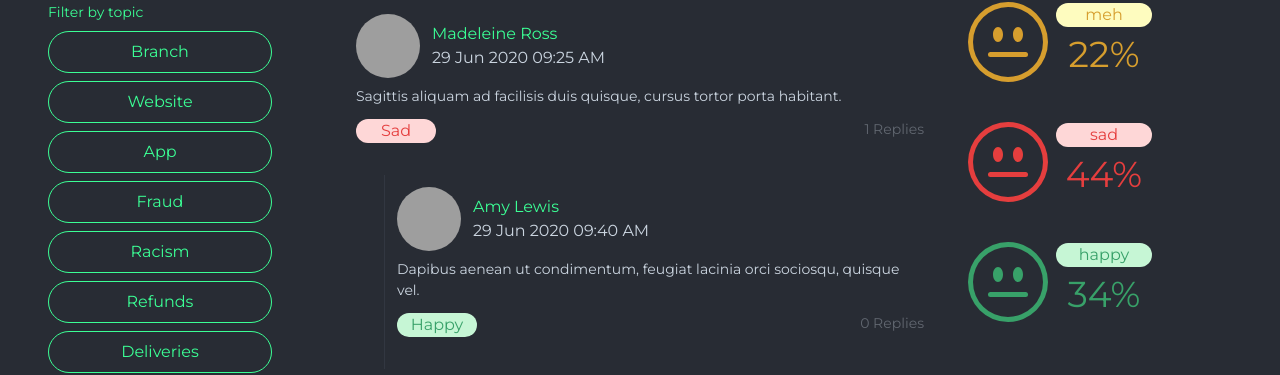
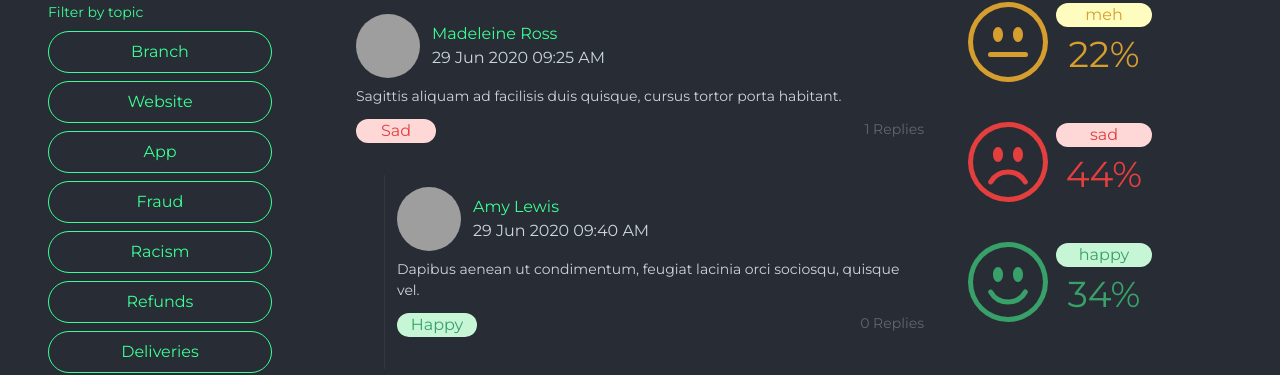
Before and after one commit to mihlali-jordan/Argo-Analytica, a React (Create React App) app: page /posts/EHPErSy in a window 1280 px wide. Shown: the part 174-549 px from the top of the page. Built offline with nearby package versions, Linux system fonts and the light colour scheme; grey boxes are pictures that could not be loaded.

Commit message:
Added logic to display correct emojis

```diff
--- a/src/components/Sentiment.js
+++ b/src/components/Sentiment.js
@@ -12,19 +12,25 @@ export const Sentiment = ({ mood }) => {
 
 	const totalPosts = sadSentimentCount + happySentimentCount + mehSentimentCount
 
+	// svg paths for icons
 
+	let svgPath = ""
 	let sentimentPer = 0
 	let color = "green"
 
+	// Using prop to determine the appropriate colors to display and set the appropriate sentiment percentage
 	if(mood === "sad") {
 		color="red"
 		sentimentPer = Math.round((sadSentimentCount/totalPosts)*100)
+		svgPath = "M4.285 12.433a.5.5 0 00.683-.183A3.498 3.498 0 018 10.5c1.295 0 2.426.703 3.032 1.75a.5.5 0 00.866-.5A4.498 4.498 0 008 9.5a4.5 4.5 0 00-3.898 2.25.5.5 0 00.183.683z"
 	} else if(mood === "meh"){
 		color="yellow"
 		sentimentPer = Math.round((mehSentimentCount/totalPosts)*100)
+		svgPath = "M4 10.5a.5.5 0 01.5-.5h7a.5.5 0 010 1h-7a.5.5 0 01-.5-.5z"
 	} else {
 		color="green"
 		sentimentPer = Math.round((happySentimentCount/totalPosts)*100)
+		svgPath = "M4.285 9.567a.5.5 0 01.683.183A3.498 3.498 0 008 11.5a3.498 3.498 0 003.032-1.75.5.5 0 11.866.5A4.498 4.498 0 018 12.5a4.498 4.498 0 01-3.898-2.25.5.5 0 01.183-.683z"
 	}
 
 
@@ -53,7 +59,7 @@ export const Sentiment = ({ mood }) => {
 					/>
 					<path
 						fillRule='evenodd'
-						d='M4 10.5a.5.5 0 01.5-.5h7a.5.5 0 010 1h-7a.5.5 0 01-.5-.5z'
+						d={svgPath}
 					/>
 					<path d='M7 6.5C7 7.328 6.552 8 6 8s-1-.672-1-1.5S5.448 5 6 5s1 .672 1 1.5zm4 0c0 .828-.448 1.5-1 1.5s-1-.672-1-1.5S9.448 5 10 5s1 .672 1 1.5z' />
 				</g>
```
